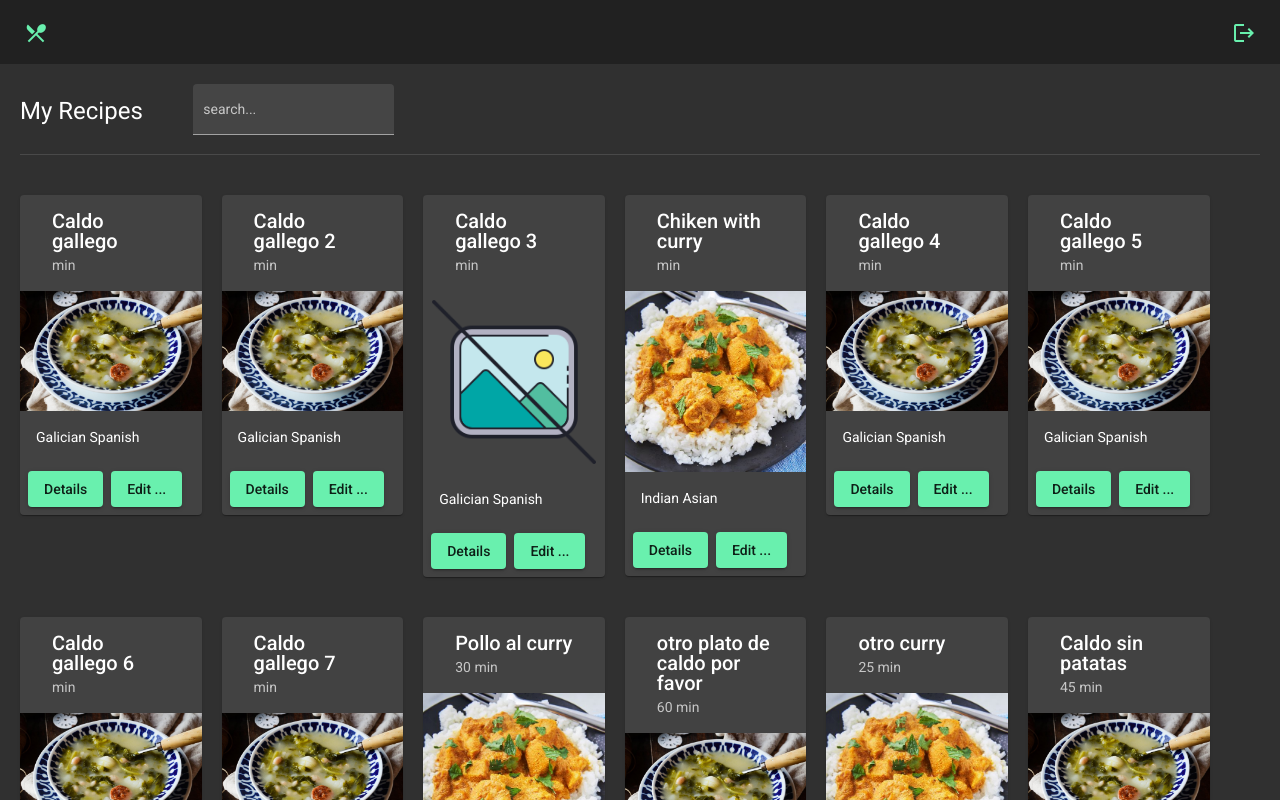
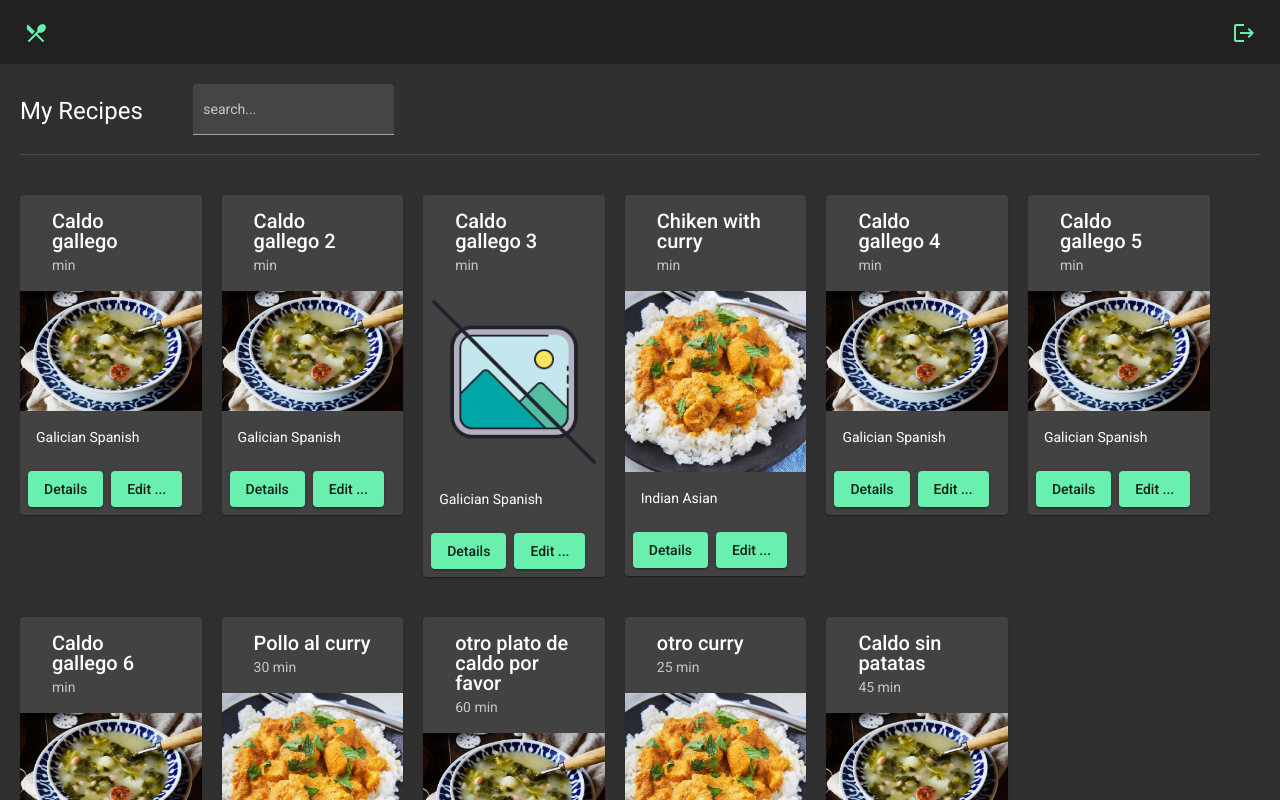
Before and after one commit to Naxo85/angular_myRecipes, an Angular app: page /recipes in a window 1280 px wide. Built offline with nearby package versions, Linux system fonts and the light colour scheme; data requests are answered from the project's data file.

Commit message:
added delete recipe feature

```diff
--- a/db_json/db.json
+++ b/db_json/db.json
@@ -227,25 +227,6 @@
       ]
     },
     {
-      "id": "7",
-      "title": "Caldo gallego 7",
-      "ingredients": [
-        "verdura",
-        "patatas",
-        "lacon"
-      ],
-      "url_image": "image1.jpg",
-      "image_type": "jpg",
-      "vegetarian": false,
-      "glutenFree": false,
-      "readyInMinutes": 60,
-      "summary": "typical galician dish",
-      "cuisines": [
-        "Galician",
-        "Spanish"
-      ]
-    },
-    {
       "title": "Pollo al curry",
       "url_image": "image2.jpg",
       "image_type": "",
--- a/src/app/recipes/pages/create/create.component.html
+++ b/src/app/recipes/pages/create/create.component.html
@@ -1,6 +1,6 @@
 <h1>
   <ng-template *ngIf="!recipe.id; else edit_recipe">Add new recipe</ng-template>
-  <ng-template #edit_recipe>Edit {{ recipe.title }}</ng-template>
+  <ng-template #edit_recipe>{{ recipe.title }}</ng-template>
 </h1>
 <mat-divider></mat-divider>
 
@@ -74,7 +74,7 @@
 <div fxLayout.gt-sm="row" fxLayout.xs="column" fxLayoutGap.gt-xs="30px">
   <button
     class="vertical-margin"
-    fxFlex.gt-sm="50"
+    fxFlex.gt-sm="33"
     color="accent"
     fxFill
     mat-raised-button
@@ -83,8 +83,26 @@
     <mat-icon>save</mat-icon>
     Save
   </button>
-  <button class="vertical-margin" fxFlex.gt-sm="50" color="error" fxFill mat-raised-button>
-    <mat-icon>cancel</mat-icon>
-    Cancel
+  <button
+    class="vertical-margin"
+    fxFlex.gt-sm="33"
+    color="error"
+    fxFill
+    mat-raised-button
+    (click)="return()"
+  >
+    <mat-icon>keyboard_return</mat-icon>
+    Return
+  </button>
+  <button
+    class="vertical-margin"
+    fxFlex.gt-sm="33"
+    color="warn"
+    fxFill
+    mat-raised-button
+    (click)="deleteRecipe()"
+  >
+    <mat-icon>delete_forever</mat-icon>
+    Delete
   </button>
 </div>
--- a/src/app/recipes/pages/create/create.component.ts
+++ b/src/app/recipes/pages/create/create.component.ts
@@ -1,5 +1,5 @@
 import { Component, OnInit } from '@angular/core';
-import { ActivatedRoute } from '@angular/router';
+import { ActivatedRoute, Router } from '@angular/router';
 import { switchMap } from 'rxjs/operators';
 
 import { Cuisines, Ingredient, Recipe, Step } from '../../interfaces/recipes.interface';
@@ -23,7 +23,11 @@ export class CreateComponent implements OnInit {
       .pipe(switchMap(({ id }) => this.recipesService.getRecipeById(id)))
       .subscribe((recipe) => (this.recipe = recipe));
   }
-  constructor(private activatedRoute: ActivatedRoute, private recipesService: RecipesService) {}
+  constructor(
+    private activatedRoute: ActivatedRoute,
+    private recipesService: RecipesService,
+    private router: Router
+  ) {}
 
   vegetarian: boolean = false;
   glutenFree: boolean = false;
@@ -89,4 +93,14 @@ export class CreateComponent implements OnInit {
       });
     }
   }
+
+  deleteRecipe() {
+    this.recipesService.deleteRecipe(this.recipe).subscribe((recipe) => {
+      this.router.navigate(['/recipes/list']);
+    });
+  }
+
+  return() {
+    this.router.navigate(['/recipes/list']);
+  }
 }
--- a/src/app/recipes/services/recipes.service.ts
+++ b/src/app/recipes/services/recipes.service.ts
@@ -27,4 +27,8 @@ export class RecipesService {
   updateRecipe(recipe: Recipe): Observable<Recipe> {
     return this.http.put<Recipe>(`${this.baseUrl}/recipes/${recipe.id}`, recipe);
   }
+
+  deleteRecipe(recipe: Recipe) {
+    return this.http.delete(`${this.baseUrl}/recipes/${recipe.id}`);
+  }
 }
```
